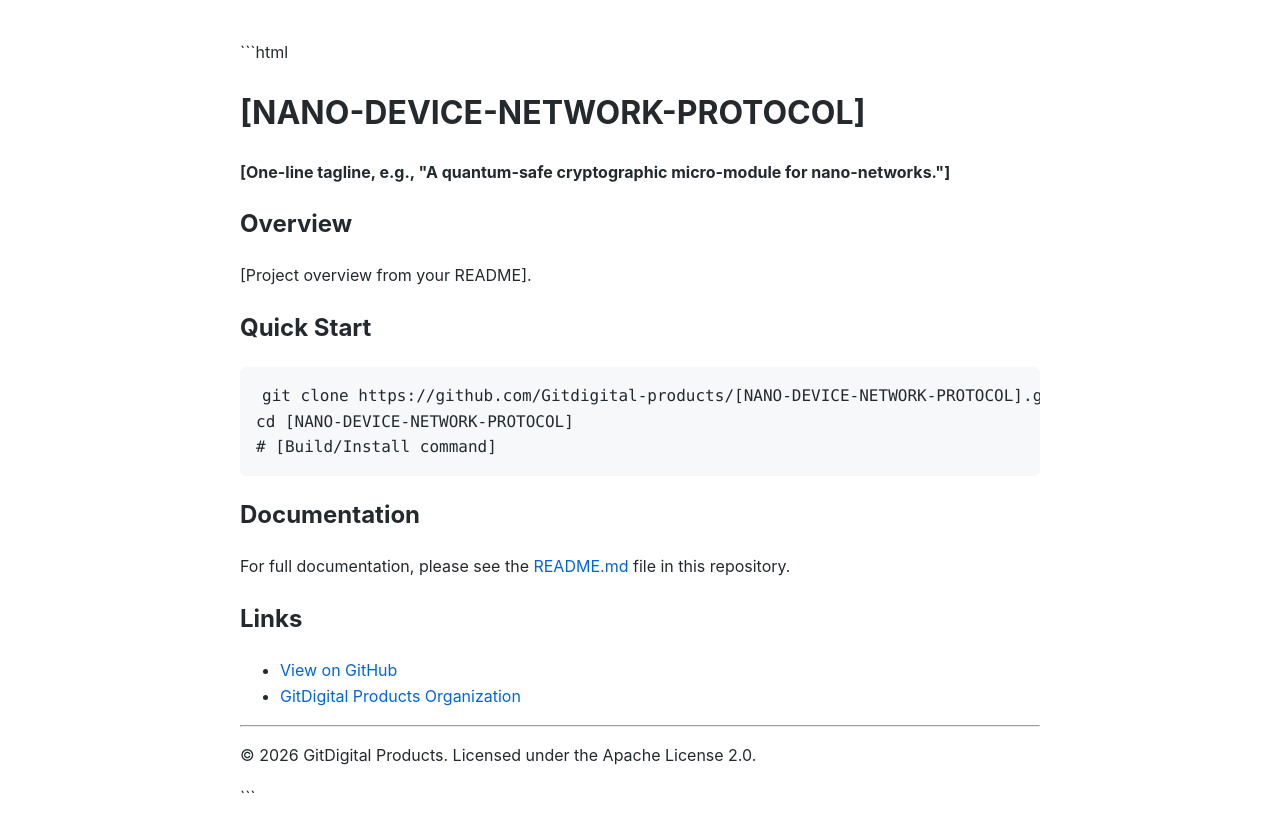
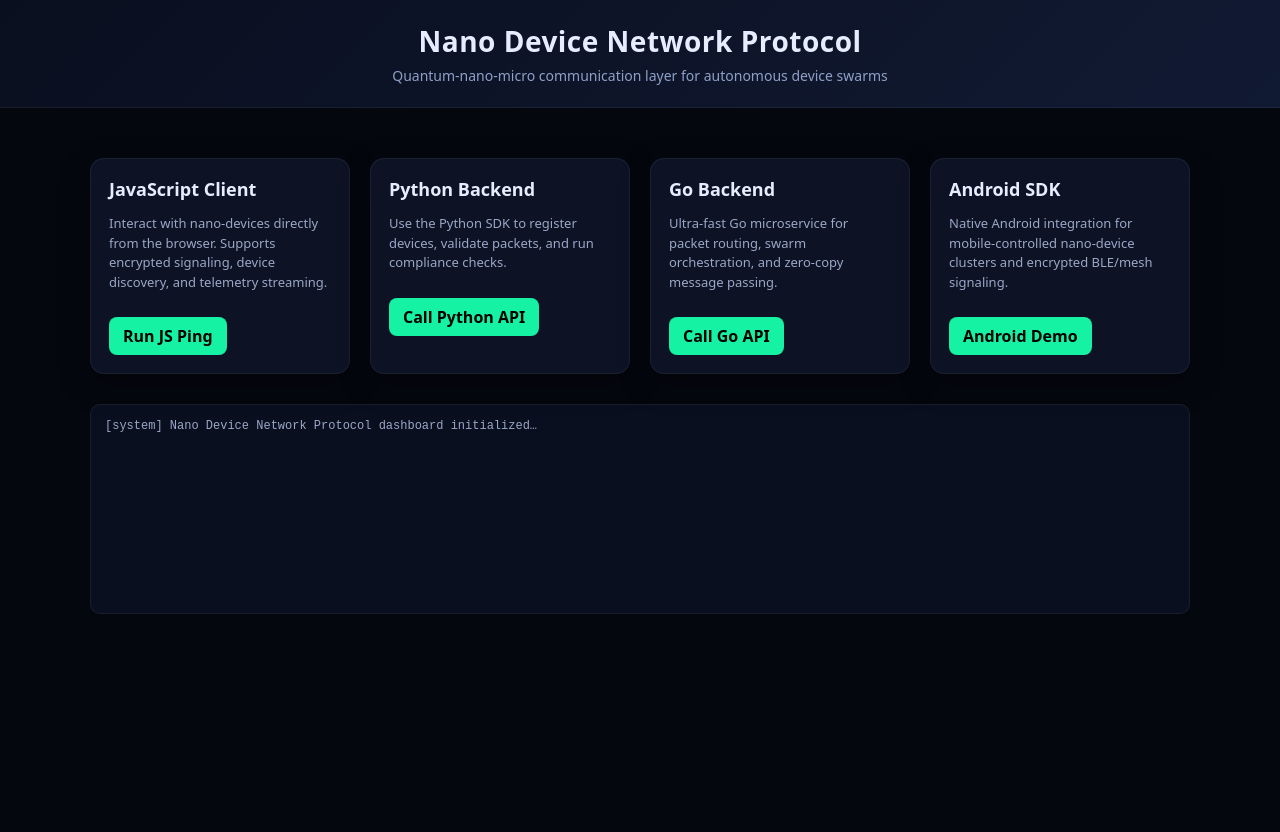
Before and after one commit to Gitdigital-products/NANO-DEVICE-NETWORK-PROTOCOL, a plain HTML site: page index.html in a window 1280 px wide. After the commit the page ends 800 px from the top, so only its background shows below. Drawn offline with Linux system fonts and the light colour scheme.

Commit message:
Update index.html
Signed-off-by: Richard Kindler <223166946+RickCreator87@users.noreply.github.com>

````diff
--- a/index.html
+++ b/index.html
@@ -1,43 +1,181 @@
-```html
 <!DOCTYPE html>
 <html lang="en">
 <head>
-    <meta charset="UTF-8">
-    <meta name="viewport" content="width=device-width, initial-scale=1.0">
-    <title>[NANO-DEVICE-NETWORK-PROTOCOL] | GitDigital Products</title>
-    <style>
-        body { font-family: -apple-system, BlinkMacSystemFont, 'Segoe UI', Helvetica, Arial, sans-serif; line-height: 1.6; max-width: 800px; margin: 40px auto; padding: 0 20px; color: #24292e; }
-        code { background: #f6f8fa; padding: 2px 6px; border-radius: 4px; font-family: 'SFMono-Regular', Consolas, monospace; }
-        pre { background: #f6f8fa; padding: 16px; overflow: auto; border-radius: 6px; }
-        a { color: #0366d6; text-decoration: none; }
-        a:hover { text-decoration: underline; }
-    </style>
+  <meta charset="UTF-8" />
+  <title>Nano Device Network Protocol</title>
+  <meta name="viewport" content="width=device-width, initial-scale=1.0" />
+
+  <style>
+    body {
+      margin: 0;
+      padding: 0;
+      font-family: system-ui, sans-serif;
+      background: #05070f;
+      color: #e8ecff;
+    }
+
+    header {
+      padding: 22px;
+      background: linear-gradient(135deg, #0a0f1f, #111a33);
+      border-bottom: 1px solid rgba(255,255,255,0.06);
+      text-align: center;
+    }
+
+    h1 {
+      margin: 0;
+      font-size: 28px;
+      letter-spacing: 0.5px;
+    }
+
+    .subtitle {
+      margin-top: 6px;
+      font-size: 14px;
+      color: #8fa0c7;
+    }
+
+    .container {
+      max-width: 1100px;
+      margin: 30px auto;
+      padding: 20px;
+    }
+
+    .grid {
+      display: grid;
+      grid-template-columns: repeat(auto-fit, minmax(260px, 1fr));
+      gap: 20px;
+    }
+
+    .card {
+      background: #0d1324;
+      border: 1px solid rgba(255,255,255,0.06);
+      border-radius: 14px;
+      padding: 18px;
+      box-shadow: 0 10px 30px rgba(0,0,0,0.35);
+    }
+
+    .card h2 {
+      margin-top: 0;
+      font-size: 18px;
+      margin-bottom: 8px;
+    }
+
+    .card p {
+      font-size: 13px;
+      color: #9aa7c7;
+      line-height: 1.5;
+    }
+
+    .btn {
+      display: inline-block;
+      margin-top: 12px;
+      padding: 8px 14px;
+      border-radius: 8px;
+      background: #15f2a4;
+      color: #000;
+      font-weight: 600;
+      text-decoration: none;
+      transition: 0.2s;
+    }
+
+    .btn:hover {
+      transform: translateY(-2px);
+      box-shadow: 0 6px 16px rgba(21,242,164,0.4);
+    }
+
+    .log {
+      margin-top: 30px;
+      background: #0a0f1f;
+      border: 1px solid rgba(255,255,255,0.06);
+      padding: 14px;
+      border-radius: 10px;
+      font-family: monospace;
+      font-size: 12px;
+      height: 180px;
+      overflow-y: auto;
+      color: #9aa7c7;
+    }
+  </style>
 </head>
+
 <body>
-    <h1>[NANO-DEVICE-NETWORK-PROTOCOL]</h1>
-    <p><strong>[One-line tagline, e.g., "A quantum-safe cryptographic micro-module for nano-networks."]</strong></p>
+  <header>
+    <h1>Nano Device Network Protocol</h1>
+    <div class="subtitle">Quantum‑nano‑micro communication layer for autonomous device swarms</div>
+  </header>
 
-    <h2>Overview</h2>
-    <p>[Project overview from your README].</p>
+  <div class="container">
+    <div class="grid">
 
-    <h2>Quick Start</h2>
-    <pre><code>git clone https://github.com/Gitdigital-products/[NANO-DEVICE-NETWORK-PROTOCOL].git
-cd [NANO-DEVICE-NETWORK-PROTOCOL]
-# [Build/Install command]</code></pre>
+      <div class="card">
+        <h2>JavaScript Client</h2>
+        <p>Interact with nano‑devices directly from the browser. Supports encrypted signaling, device discovery, and telemetry streaming.</p>
+        <a class="btn" onclick="jsPing()">Run JS Ping</a>
+      </div>
 
-    <h2>Documentation</h2>
-    <p>For full documentation, please see the <a href="https://github.com/Gitdigital-products/[NANO-DEVICE-NETWORK-PROTOCOL]/blob/main/README.md">README.md</a> file in this repository.</p>
+      <div class="card">
+        <h2>Python Backend</h2>
+        <p>Use the Python SDK to register devices, validate packets, and run compliance checks.</p>
+        <a class="btn" onclick="callPython()">Call Python API</a>
+      </div>
 
-    <h2>Links</h2>
-    <ul>
-        <li><a href="https://github.com/Gitdigital-products/[NANO-DEVICE-NETWORK-PROTOCOL]">View on GitHub</a></li>
-        <li><a href="https://github.com/Gitdigital-products">GitDigital Products Organization</a></li>
-    </ul>
+      <div class="card">
+        <h2>Go Backend</h2>
+        <p>Ultra‑fast Go microservice for packet routing, swarm orchestration, and zero‑copy message passing.</p>
+        <a class="btn" onclick="callGo()">Call Go API</a>
+      </div>
 
-    <hr>
-    <footer>
-        <p>© 2026 GitDigital Products. Licensed under the Apache License 2.0.</p>
-    </footer>
+      <div class="card">
+        <h2>Android SDK</h2>
+        <p>Native Android integration for mobile‑controlled nano‑device clusters and encrypted BLE/mesh signaling.</p>
+        <a class="btn" onclick="androidDemo()">Android Demo</a>
+      </div>
+
+    </div>
+
+    <div class="log" id="log">
+      [system] Nano Device Network Protocol dashboard initialized…
+    </div>
+  </div>
+
+  <script>
+    const log = document.getElementById("log");
+
+    function write(msg) {
+      log.innerHTML += "<br>" + msg;
+      log.scrollTop = log.scrollHeight;
+    }
+
+    function jsPing() {
+      write("[js] Sending ping to nano‑device…");
+      setTimeout(() => write("[js] pong received ✓"), 600);
+    }
+
+    async function callPython() {
+      write("[python] POST /python/device-sync…");
+
+      try {
+        const res = await fetch("/python/device-sync", { method: "POST" });
+        write("[python] response: " + (await res.text()));
+      } catch (e) {
+        write("[python] error: " + e);
+      }
+    }
+
+    async function callGo() {
+      write("[go] GET /go/route-packet…");
+
+      try {
+        const res = await fetch("/go/route-packet");
+        write("[go] response: " + (await res.text()));
+      } catch (e) {
+        write("[go] error: " + e);
+      }
+    }
+
+    function androidDemo() {
+      write("[android] Triggering Android SDK demo event…");
+      write("[android] (This will connect once your Android app registers the JS bridge)");
+    }
+  </script>
 </body>
 </html>
-```
````
